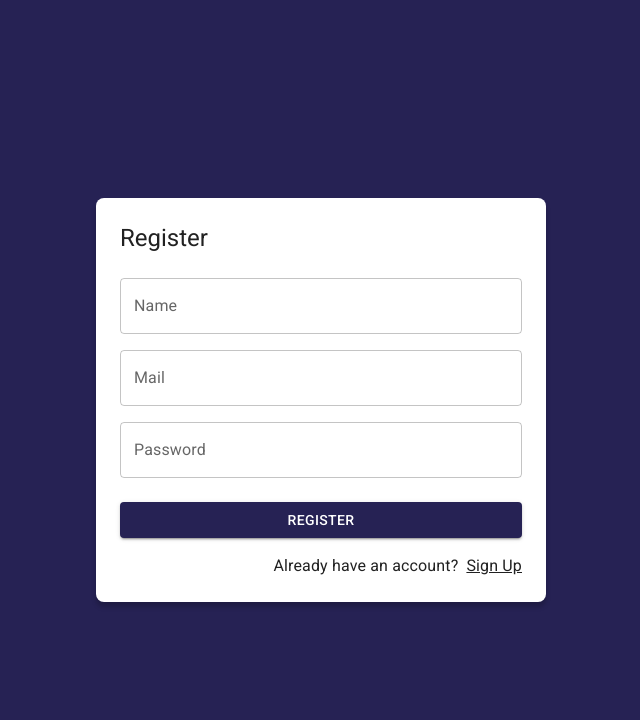
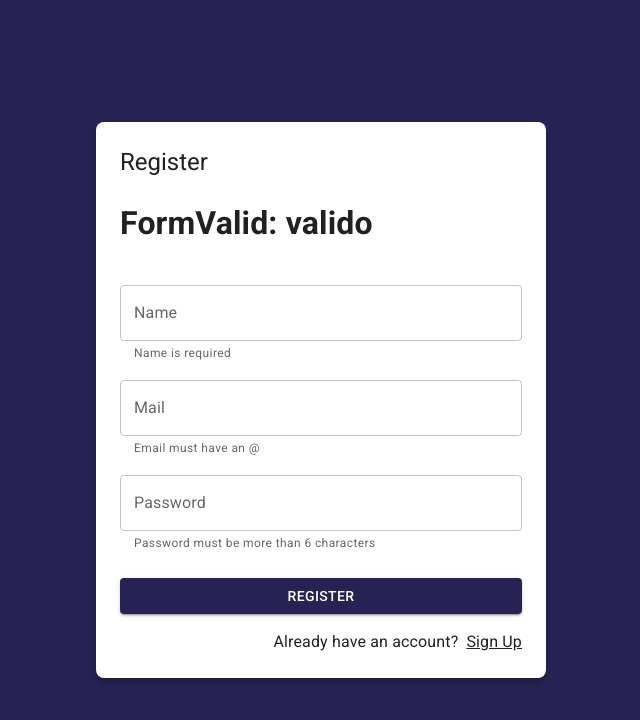
Before and after one commit to amartinez1993/JournalApp, a React (Vite) app: page /auth/register in a window 1280 px wide. Shown: the top 720 px of the page, without its empty margins (319-959 px from the left). Built offline with nearby package versions, Linux system fonts and the light colour scheme.

Commit message:
form validations

```diff
--- a/src/auth/pages/RegisterPage.jsx
+++ b/src/auth/pages/RegisterPage.jsx
@@ -1,14 +1,40 @@
 import { Link as RouterLink} from 'react-router-dom';
-import { Google } from "@mui/icons-material"
 import { Button, Grid, Link, TextField, Typography } from "@mui/material"
 import { AuthLayout } from '../layout/AuthLayout';
+import { useForm } from '../../hooks';
+import { useState } from 'react';
+
+const formData = {
+  email: '',
+  password: '',
+  displayName: ''
+}
+
+const formValidations = {
+  email: [ (value) => value.includes('@'), 'Email must have an @'],
+  password: [ (value) => value.length >= 6 , 'Password must be more than 6 characters'],
+  displayName: [ (value) => value.length >= 1 , 'Name is required'],
+}
+
+export const RegisterPage = () => {
+
+  const [formSubmitter, setFormSubmitter] = useState(false);
+
+  const {
+    formState, displayName, email, password, onInputChange,
+    isFormValid, displayNameValid, emailValid, passwordValid,
+   } = useForm(formData, formValidations);
 
 
-export const RegisterPage = () => {
+  const onSubmit = (event) => {
+      event.preventDefault();
+      setFormSubmitter(true);
+  }
+
   return (
     <AuthLayout title="Register">
-
-      <form>
+      <h1>FormValid: { isFormValid ? 'valido' : 'incorrecto'} </h1>
+      <form onSubmit={ onSubmit }>
         <Grid container>
 
             <Grid item xs={ 12 } sx={{ mt: 2}}>
@@ -17,6 +43,11 @@
                 type="text"
                 placeholder="Fake Name"
                 fullWidth
+                name="displayName"
+                value={ displayName }
+                onChange={ onInputChange }
+                error={ !!displayNameValid && formSubmitter }
+                helperText={ displayNameValid }
               />
             </Grid>
 
@@ -26,6 +57,11 @@
                 type="email"
                 placeholder="mail@google.com"
                 fullWidth
+                name="email"
+                value={ email }
+                onChange={ onInputChange }
+                error={ !!emailValid && formSubmitter }
+                helperText={ emailValid }
               />
             </Grid>
 
@@ -35,12 +71,21 @@
                 type="password"
                 placeholder="Password"
                 fullWidth
+                name="password"
+                value={ password }
+                onChange={ onInputChange }
+                error={ !!passwordValid && formSubmitter }
+                helperText={ passwordValid }
               />
             </Grid>
 
             <Grid container spacing={ 2 } sx={{ mb: 2, mt: 1 }}>
               <Grid item xs={ 12 }>
-                <Button variant='contained' fullWidth>
+                <Button
+                  type="submit"
+                  variant='contained'
+                  fullWidth
+                >
                   Register
                 </Button>
               </Grid>
--- a/src/hooks/useForm.js
+++ b/src/hooks/useForm.js
@@ -1,8 +1,25 @@
-import { useState } from 'react';
+import { useState, useEffect, useMemo } from 'react';
 
-export const useForm = ( initialForm = {} ) => {
+export const useForm = ( initialForm = {}, formValidations = {} ) => {
 
     const [ formState, setFormState ] = useState( initialForm );
+    const [ formValidation, setFormValidation ] = useState({});
+
+    useEffect(() => {
+      createValidators();
+    }, [formState])
+
+    const isFormValid = useMemo( () => {
+
+        for (const formValue of Object.keys( formValidation )) {
+            if ( formValidation[formValue] !== null ) {
+                return false;
+            }
+        }
+
+        return true;
+
+    }, [ setFormValidation ]);
 
     const onInputChange = ({ target }) => {
         const { name, value } = target;
@@ -16,10 +33,27 @@
         setFormState( initialForm );
     }
 
+    const createValidators = () => {
+
+        const formCheckedValues = {};
+
+        for (const formField of Object.keys( formValidations )) {
+            const [ fn, errorMessage ] = formValidations[formField];
+
+            formCheckedValues[`${ formField }Valid`] = fn( formState[formField] ) ? null : errorMessage;
+        }
+
+        setFormValidation( formCheckedValues );
+        console.log(formCheckedValues);
+    }
+
     return {
         ...formState,
         formState,
         onInputChange,
         onResetForm,
+
+        ...formValidation,
+        isFormValid,
     }
 }
```
